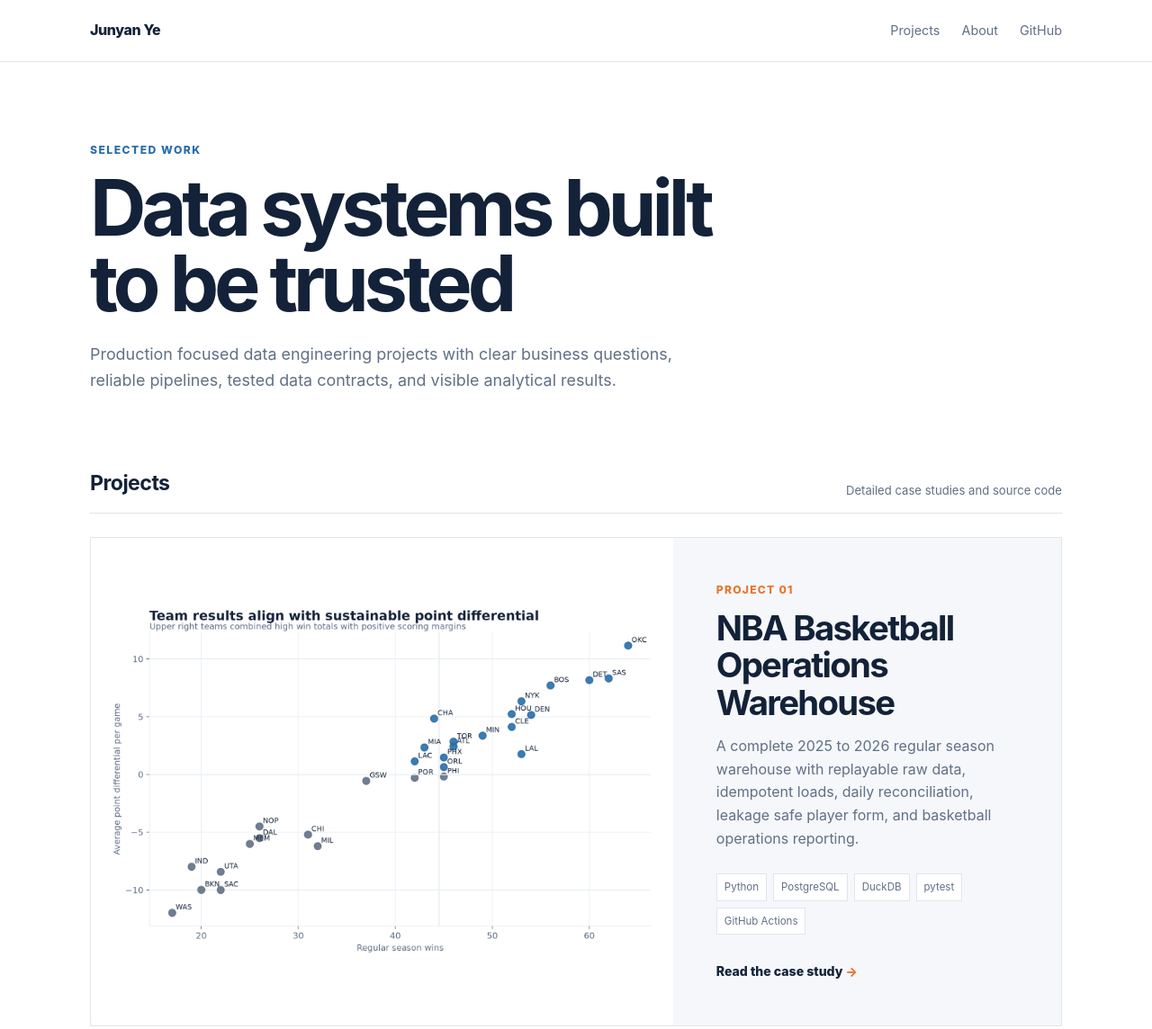
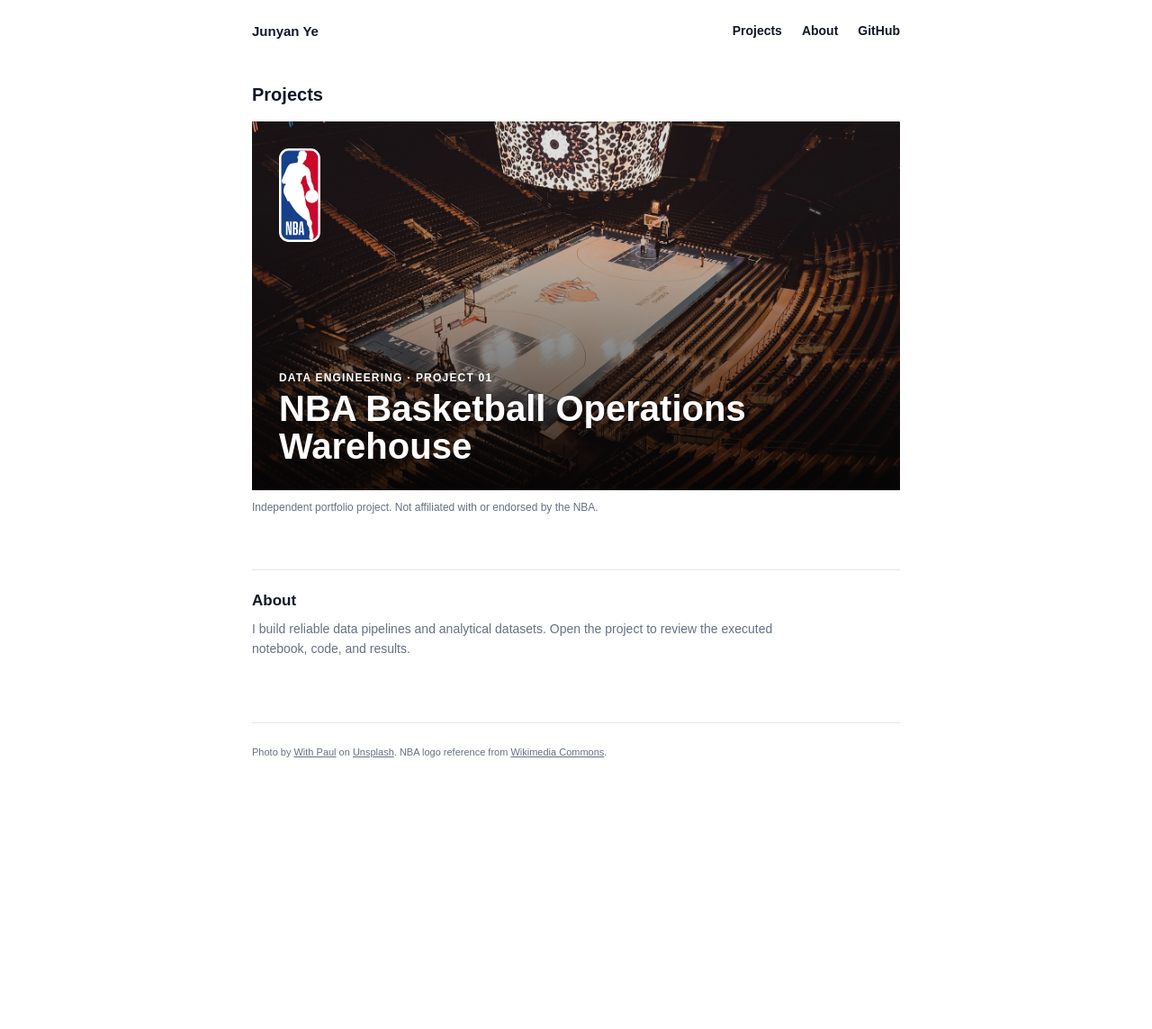
Before and after one commit to junyanye33/nba-basketball-operations-warehouse, a plain HTML site: page docs/index.html in a window 1280 px wide. Shown: the top 1144 px of the page at 90% size. After the commit the page ends 883 px from the top, so only its background shows below. Drawn offline with Linux system fonts and the light colour scheme.

Commit message:
Simplify the portfolio project entry point
Make the homepage easier to scan by replacing the long introduction with one basketball focused visual card that leads directly to the executed notebook.

```diff
--- a/docs/index.html
+++ b/docs/index.html
@@ -4,90 +4,51 @@
   <meta charset="utf-8">
   <meta name="viewport" content="width=device-width, initial-scale=1">
   <meta name="description" content="Data engineering projects by Junyan Ye.">
-  <title>Data Engineering Projects | Junyan Ye</title>
+  <title>Projects | Junyan Ye</title>
   <link rel="stylesheet" href="portfolio.css">
 </head>
 <body>
-  <header class="site-header">
-    <div class="shell">
+  <div class="page">
+    <header>
       <a class="name" href="#">Junyan Ye</a>
-      <nav class="nav" aria-label="Primary navigation">
+      <nav aria-label="Primary navigation">
         <a href="#projects">Projects</a>
         <a href="#about">About</a>
         <a href="https://github.com/junyanye33">GitHub</a>
       </nav>
-    </div>
     </header>
 
     <main>
-    <section class="intro">
-      <div class="shell">
-        <p class="eyebrow">Selected work</p>
-        <h1>Data systems built to be trusted</h1>
-        <p class="intro-copy">
-          Production focused data engineering projects with clear business
-          questions, reliable pipelines, tested data contracts, and visible
-          analytical results.
-        </p>
-      </div>
-    </section>
+      <h1 id="projects">Projects</h1>
 
-    <section class="projects" id="projects">
-      <div class="shell">
-        <div class="section-title">
-          <h2>Projects</h2>
-          <span>Detailed case studies and source code</span>
-        </div>
-
-        <a class="project-card" href="project.html" aria-label="Open NBA Basketball Operations Warehouse case study">
-          <div class="project-visual">
-            <img src="assets/team_performance.png" alt="NBA team wins compared with average point differential">
-          </div>
-          <div class="project-copy">
-            <span class="project-index">Project 01</span>
-            <h3>NBA Basketball Operations Warehouse</h3>
-            <p>
-              A complete 2025 to 2026 regular season warehouse with replayable
-              raw data, idempotent loads, daily reconciliation, leakage safe
-              player form, and basketball operations reporting.
-            </p>
-            <div class="project-meta">
-              <span>Python</span>
-              <span>PostgreSQL</span>
-              <span>DuckDB</span>
-              <span>pytest</span>
-              <span>GitHub Actions</span>
-            </div>
-            <span class="view">Read the case study</span>
+      <a class="project" href="project.html" aria-label="Open NBA Basketball Operations Warehouse">
+        <img class="cover" src="assets/basketball-arena.jpg" alt="Basketball arena">
+        <img class="logo" src="assets/nba-logo.svg" alt="NBA logo">
+        <div class="project-title">
+          <span>Data Engineering · Project 01</span>
+          <h2>NBA Basketball Operations Warehouse</h2>
         </div>
       </a>
-      </div>
-    </section>
+
+      <p class="project-note">
+        Independent portfolio project. Not affiliated with or endorsed by the NBA.
+      </p>
 
       <section class="about" id="about">
-      <div class="shell about-grid">
         <h2>About</h2>
-        <div>
         <p>
-            I am Junyan Ye, a data professional focused on building dependable
-            pipelines and analytical datasets that other people can use with
-            confidence.
+          I build reliable data pipelines and analytical datasets. Open the
+          project to review the executed notebook, code, and results.
         </p>
-          <p>
-            Each project documents the business problem, architecture, quality
-            controls, real results, and engineering decisions behind the work.
-          </p>
-          <a class="text-link" href="https://github.com/junyanye33">Review my GitHub profile</a>
-        </div>
-      </div>
       </section>
     </main>
 
-  <footer class="footer">
-    <div class="shell">
-      <p>Junyan Ye · Data Engineering Projects</p>
-      <a href="project.html">Current project</a>
+    <footer>
+      Photo by <a href="https://unsplash.com/@bypaul">With Paul</a> on
+      <a href="https://unsplash.com/photos/eEnokNtvnoo">Unsplash</a>.
+      NBA logo reference from
+      <a href="https://commons.wikimedia.org/wiki/File:National_Basketball_Association_logo_2017-present.svg">Wikimedia Commons</a>.
+    </footer>
   </div>
-  </footer>
 </body>
 </html>
--- a/docs/portfolio.css
+++ b/docs/portfolio.css
@@ -1,327 +1,195 @@
 :root {
-  --ink: #132238;
-  --muted: #607086;
-  --blue: #286da8;
-  --orange: #e8752e;
-  --paper: #ffffff;
-  --surface: #f5f7fa;
-  --line: #dfe5ec;
-  --max: 1080px;
+  --ink: #111827;
+  --muted: #667085;
+  --line: #e5e7eb;
+  --page: 720px;
 }
 
 * {
   box-sizing: border-box;
 }
 
-html {
-  scroll-behavior: smooth;
-}
-
 body {
   margin: 0;
   color: var(--ink);
-  background: var(--paper);
-  font-family: Inter, ui-sans-serif, system-ui, -apple-system, BlinkMacSystemFont,
-    "Segoe UI", sans-serif;
-  line-height: 1.6;
+  background: #ffffff;
+  font-family: Arial, Helvetica, sans-serif;
 }
 
-.shell {
-  width: min(var(--max), calc(100% - 40px));
+a {
+  color: inherit;
+}
+
+.page {
+  width: min(var(--page), calc(100% - 32px));
   margin: 0 auto;
 }
 
-.site-header {
-  border-bottom: 1px solid var(--line);
-  background: rgba(255, 255, 255, 0.96);
-  position: sticky;
-  top: 0;
-  z-index: 10;
-}
-
-.site-header .shell {
-  min-height: 68px;
+header {
+  height: 68px;
   display: flex;
   align-items: center;
   justify-content: space-between;
-  gap: 28px;
 }
 
 .name {
-  color: var(--ink);
-  font-weight: 800;
-  letter-spacing: -0.025em;
+  font-size: 15px;
+  font-weight: 700;
   text-decoration: none;
 }
 
-.nav {
+nav {
   display: flex;
-  gap: 24px;
+  gap: 22px;
 }
 
-.nav a {
-  color: var(--muted);
-  font-size: 0.9rem;
+nav a {
+  font-size: 14px;
+  font-weight: 600;
   text-decoration: none;
 }
 
-.nav a:hover,
-.nav a:focus-visible {
-  color: var(--ink);
-}
-
-.intro {
-  padding: 88px 0 62px;
-}
-
-.eyebrow {
-  color: var(--blue);
-  font-size: 0.76rem;
-  font-weight: 800;
-  letter-spacing: 0.12em;
-  text-transform: uppercase;
-}
-
-h1,
-h2,
-h3,
-p {
-  margin-top: 0;
+main {
+  padding: 26px 0 70px;
 }
 
 h1 {
-  max-width: 750px;
-  margin-bottom: 22px;
-  font-size: clamp(2.8rem, 7vw, 5.4rem);
-  line-height: 0.98;
-  letter-spacing: -0.06em;
+  margin: 0 0 18px;
+  font-size: 20px;
 }
 
-.intro-copy {
-  max-width: 690px;
-  margin-bottom: 0;
-  color: var(--muted);
-  font-size: 1.12rem;
+.project {
+  position: relative;
+  display: block;
+  height: 410px;
+  overflow: hidden;
+  background: #101318;
+  text-decoration: none;
 }
 
-.projects {
-  padding: 20px 0 96px;
+.project::after {
+  content: "";
+  position: absolute;
+  inset: 0;
+  background: linear-gradient(
+    to bottom,
+    rgba(0, 0, 0, 0.08) 20%,
+    rgba(0, 0, 0, 0.78) 100%
+  );
 }
 
-.section-title {
-  display: flex;
-  align-items: end;
-  justify-content: space-between;
-  gap: 24px;
-  margin-bottom: 26px;
-  padding-bottom: 14px;
-  border-bottom: 1px solid var(--line);
+.cover {
+  width: 100%;
+  height: 100%;
+  display: block;
+  object-fit: cover;
+  transition: transform 220ms ease;
 }
 
-.section-title h2 {
-  margin-bottom: 0;
-  font-size: 1.45rem;
-  letter-spacing: -0.025em;
+.project:hover .cover,
+.project:focus-visible .cover {
+  transform: scale(1.02);
 }
 
-.section-title span {
-  color: var(--muted);
-  font-size: 0.82rem;
+.logo {
+  position: absolute;
+  z-index: 2;
+  top: 30px;
+  left: 30px;
+  width: 46px;
+  height: 104px;
+  object-fit: contain;
 }
 
-.project-card {
-  display: grid;
-  grid-template-columns: minmax(0, 1.2fr) minmax(300px, 0.8fr);
-  min-height: 430px;
-  color: inherit;
-  background: var(--surface);
-  border: 1px solid var(--line);
-  text-decoration: none;
-  overflow: hidden;
-  transition: transform 180ms ease, border-color 180ms ease;
+.project-title {
+  position: absolute;
+  z-index: 2;
+  left: 30px;
+  right: 30px;
+  bottom: 28px;
+  color: #ffffff;
 }
 
-.project-card:hover,
-.project-card:focus-visible {
-  transform: translateY(-3px);
-  border-color: #aebaca;
-}
-
-.project-visual {
-  min-height: 430px;
-  padding: 18px;
-  background: var(--paper);
-  display: grid;
-  align-items: center;
-  overflow: hidden;
-}
-
-.project-visual img {
-  width: 100%;
-  height: 100%;
-  object-fit: contain;
-  object-position: center;
+.project-title span {
   display: block;
-  transition: transform 260ms ease;
-}
-
-.project-card:hover .project-visual img {
-  transform: scale(1.015);
-}
-
-.project-copy {
-  display: flex;
-  flex-direction: column;
-  justify-content: center;
-  padding: 48px;
-}
-
-.project-index {
-  color: var(--orange);
-  font-size: 0.76rem;
-  font-weight: 800;
+  margin-bottom: 6px;
+  font-size: 12px;
+  font-weight: 700;
   letter-spacing: 0.1em;
   text-transform: uppercase;
 }
 
-.project-copy h3 {
-  margin: 12px 0 15px;
-  font-size: clamp(1.8rem, 3vw, 2.7rem);
-  line-height: 1.08;
-  letter-spacing: -0.045em;
+.project-title h2 {
+  max-width: 560px;
+  margin: 0;
+  font-size: clamp(26px, 5vw, 40px);
+  line-height: 1.05;
 }
 
-.project-copy p {
+.project-note {
+  margin: 12px 0 0;
   color: var(--muted);
-  margin-bottom: 26px;
-}
-
-.project-meta {
-  display: flex;
-  flex-wrap: wrap;
-  gap: 7px;
-  margin-bottom: 30px;
-}
-
-.project-meta span {
-  padding: 5px 8px;
-  border: 1px solid var(--line);
-  color: var(--muted);
-  background: var(--paper);
-  font-size: 0.72rem;
-}
-
-.view {
-  font-size: 0.88rem;
-  font-weight: 800;
-}
-
-.view::after {
-  content: " →";
-  color: var(--orange);
+  font-size: 12px;
 }
 
 .about {
-  padding: 76px 0;
-  background: var(--surface);
+  margin-top: 62px;
+  padding-top: 24px;
   border-top: 1px solid var(--line);
 }
 
-.about-grid {
-  display: grid;
-  grid-template-columns: 0.55fr 1.45fr;
-  gap: 80px;
-}
-
 .about h2 {
-  font-size: 1.5rem;
+  margin: 0 0 10px;
+  font-size: 17px;
 }
 
 .about p {
-  max-width: 700px;
-  margin-bottom: 16px;
+  max-width: 580px;
+  margin: 0;
+  color: var(--muted);
+  font-size: 14px;
+  line-height: 1.6;
+}
+
+footer {
+  padding: 24px 0 38px;
+  border-top: 1px solid var(--line);
+  color: var(--muted);
+  font-size: 11px;
+  line-height: 1.6;
+}
+
+footer a {
   color: var(--muted);
 }
 
-.text-link {
-  color: var(--ink);
-  font-weight: 800;
-}
-
-.footer {
-  padding: 34px 0;
-  border-top: 1px solid var(--line);
-}
-
-.footer .shell {
-  display: flex;
-  justify-content: space-between;
-  gap: 24px;
-}
-
-.footer p,
-.footer a {
-  margin: 0;
-  color: var(--muted);
-  font-size: 0.82rem;
-}
-
-@media (max-width: 820px) {
-  .project-card,
-  .about-grid {
-    grid-template-columns: 1fr;
+@media (max-width: 620px) {
+  header {
+    height: 60px;
   }
 
-  .project-visual {
-    min-height: 340px;
-  }
-
-  .project-copy {
-    padding: 36px;
-  }
-}
-
-@media (max-width: 560px) {
-  .shell {
-    width: min(var(--max), calc(100% - 28px));
-  }
-
-  .site-header .shell {
-    min-height: 60px;
-  }
-
-  .nav a:not(:first-child) {
+  nav a:nth-child(2) {
     display: none;
   }
 
-  .intro {
-    padding: 64px 0 48px;
+  main {
+    padding-top: 18px;
   }
 
-  h1 {
-    font-size: 3rem;
+  .project {
+    height: 330px;
   }
 
-  .section-title {
-    align-items: flex-start;
-    flex-direction: column;
-    gap: 4px;
+  .logo {
+    top: 20px;
+    left: 20px;
+    width: 38px;
+    height: 86px;
   }
 
-  .project-visual {
-    min-height: 240px;
-  }
-
-  .project-copy {
-    padding: 28px;
-  }
-
-  .about-grid {
-    gap: 12px;
-  }
-
-  .footer .shell {
-    flex-direction: column;
-    gap: 6px;
+  .project-title {
+    left: 20px;
+    right: 20px;
+    bottom: 20px;
   }
 }
```
Also changed, not shown: docs/assets/basketball-arena.jpg (added), docs/assets/nba-logo.svg (added). Lines whose indentation alone changed are shown as unchanged.
